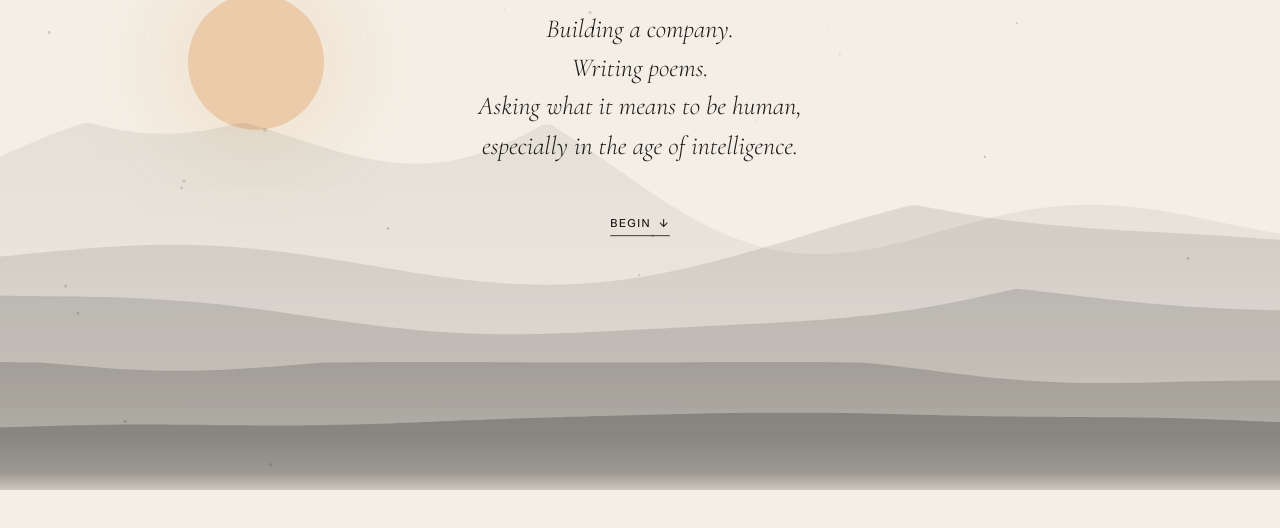
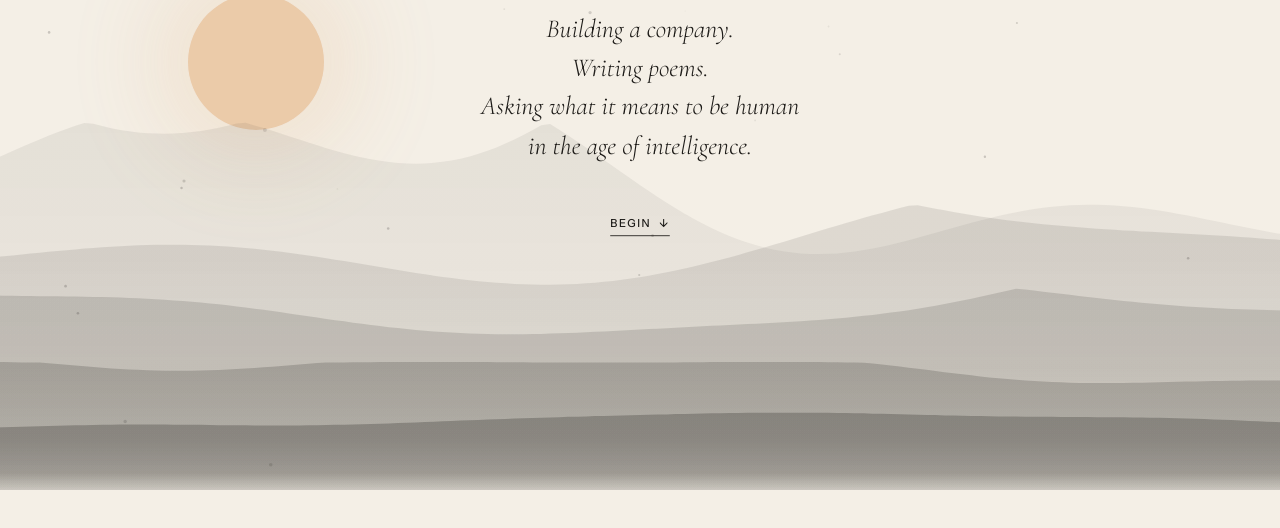
Before and after one commit to iamevandrake/iamevandrake, a plain HTML site: page index.html in a window 1280 px wide. Shown: the part 310-838 px from the top of the page. Drawn offline with nearby package versions, Linux system fonts and the light colour scheme.

Commit message:
Update home headline

```diff
--- a/index.html
+++ b/index.html
@@ -9,7 +9,7 @@
 <meta name="theme-color" content="#f4efe6">
 <meta property="og:type" content="profile">
 <meta property="og:title" content="Evan Drake — Founder, Marketer, Poet">
-<meta property="og:description" content="Building a company. Writing poems. Asking what it means to be human, especially in the age of intelligence.">
+<meta property="og:description" content="Building a company. Writing poems. Asking what it means to be human in the age of intelligence.">
 <meta property="og:url" content="https://iamevandrake.com/">
 <meta property="og:site_name" content="Evan Drake">
 <meta name="twitter:card" content="summary">
@@ -88,7 +88,7 @@
     <div class="inner">
       <p class="label">Founder, marketer, poet</p>
       <h1 id="home-h">Evan Drake</h1>
-      <p class="verse">Building a company. <br>Writing poems. <br>Asking what it means to be human, <br>especially in the age of intelligence.</p>
+      <p class="verse">Building a company. <br>Writing poems. <br>Asking what it means to be human <br>in the age of intelligence.</p>
       <p><a class="go down" href="#about">Begin <span aria-hidden="true">&darr;</span></a></p>
     </div>
   </section>
```
